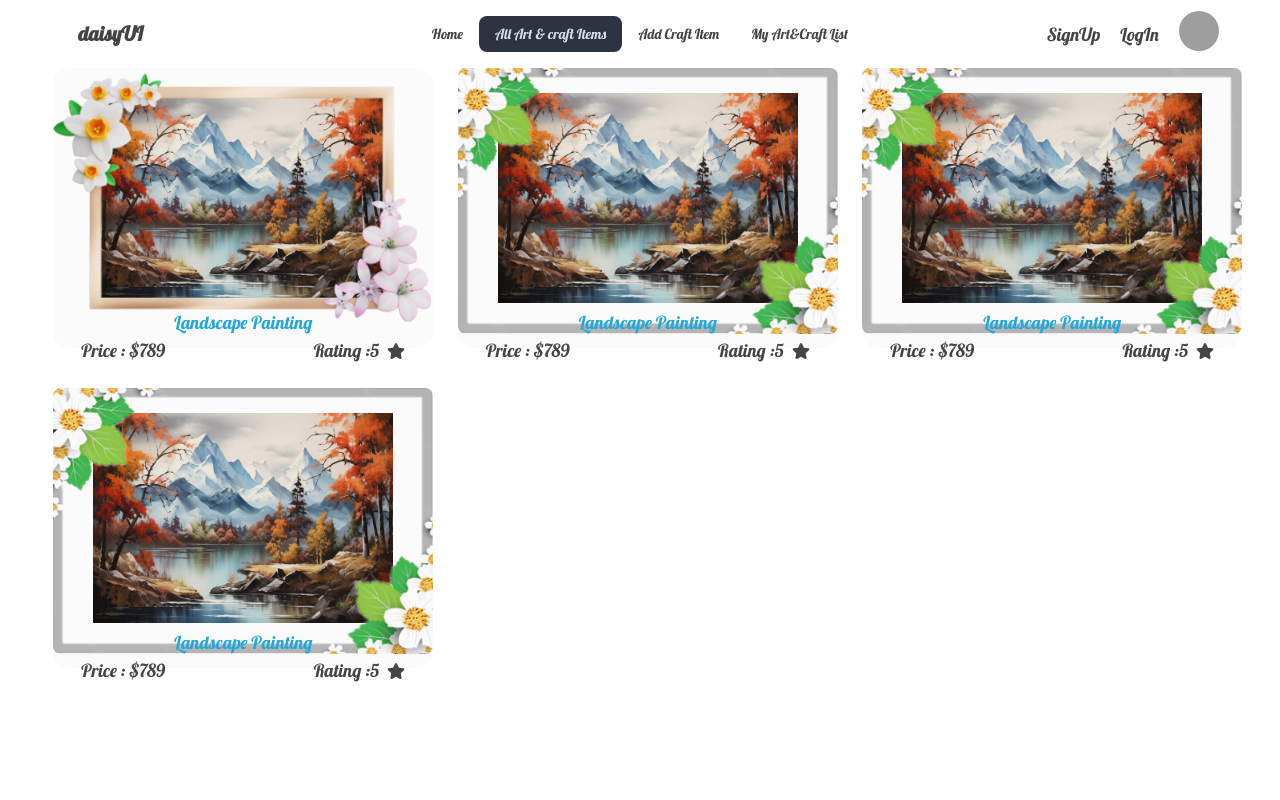
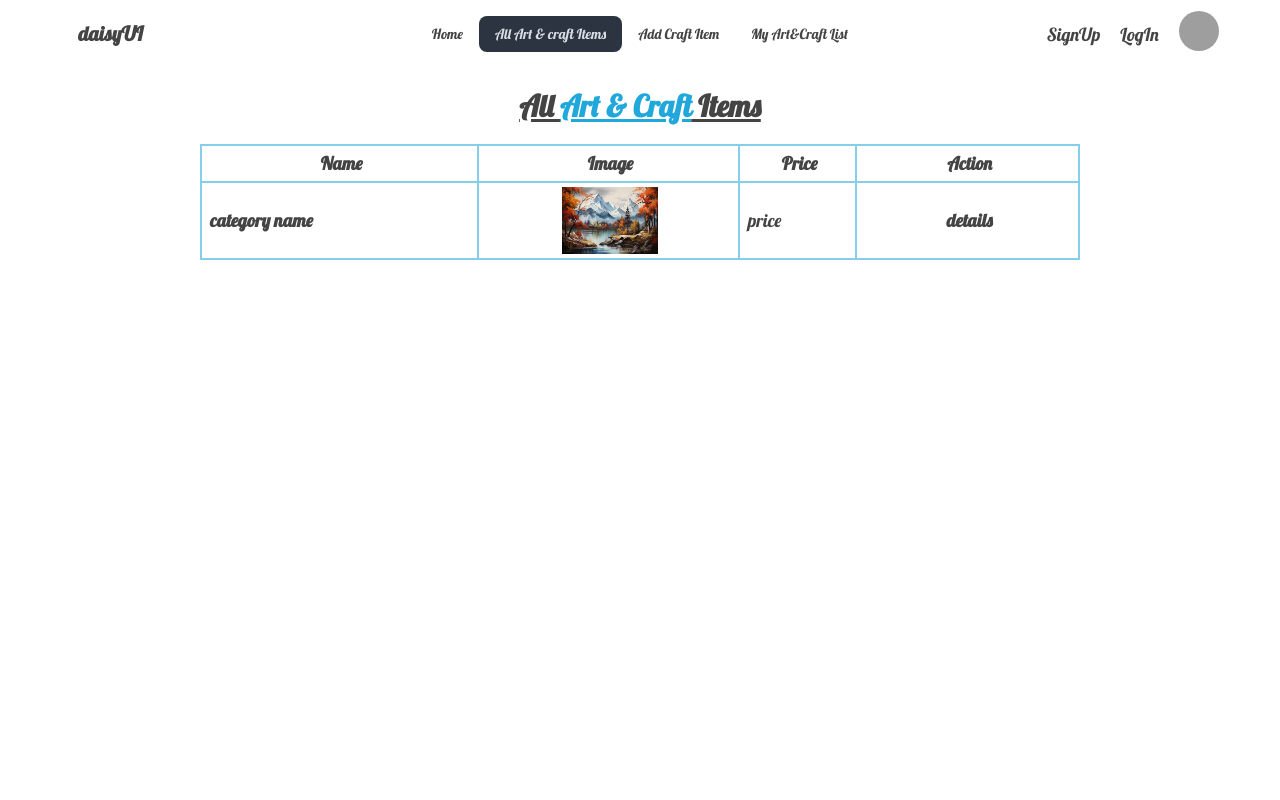
Before and after one commit to Sarajit-mondal/Assignment-10-Draw_Print, a React (Vite) app: page /allArtAndCraft in a window 1280 px wide. Shown: the top 800 px of the page. Built offline with nearby package versions, Linux system fonts and the light colour scheme; grey boxes are pictures that could not be loaded.

Commit message:
logIn from complete

```diff
--- a/src/components/allCard/AllCardItem.jsx
+++ b/src/components/allCard/AllCardItem.jsx
@@ -9,99 +9,43 @@ import { FaStar } from "react-icons/fa";
 
 function AllCardItem() {
   return (
-    <div className='grid grid-cols-1 md:grid-cols-2 lg:grid-cols-3 gap-10 [&>div]:mx-auto'>
-        {/* card one */}
-        <div className="relative w-[380px] h-[280px] hover:scale-105 ease-linear duration-200">
-         <img src={catagoryFram} alt="" className='absolute z-10 rounded-lg' />
-         <img src={LandscapePainting} alt=""  className='absolute w-[300px] pb-5 top-2/4 -translate-y-2/4 -translate-x-2/4 left-2/4'/>
+    <>
+    <h1 className='text-3xl text-center  mt-5  font-bold underline'>All <span className='underline text-sky-500 font-extrabold'>Art & Craft</span>  Items</h1>
+     <div className=" flex items-center justify-center pt-5">
 
-          {/* text and button   */}
-          <Link className='absolute flex justify-center items-center z-40 bg-[#bcbcbc0F] rounded-2xl w-full h-full hover:bg-[#bcbcbc33] ease-linear duration-300 [&>*]:hidden [&>*]:hover:block'>
-                <button className='py-1 bg-[#bcbcbc99] px-3 rounded-full opacity-100
-              text-sky-500 border-2  z-50 active:scale-95'>View Details</button>
-                </Link>
+    <table className='w-full md:w-3/4 text-left '>
+       {/* head */}
+  <thead>
+    <tr className='[&>th]:text-center'>
 
-                <div className='absolute flex justify-center items-center z-50 bottom-3 left-2/4 -translate-x-2/4  text-sky-500 rounded-full'>
-                    <h2 >Landscape Painting</h2 >
-                </div>
+      <th>Name</th>
+      <th>Image</th>
+      <th>Price</th>
+      <th>Action</th>
+    </tr>
+  </thead>
+  <tbody>
+    {/* row 1 */}
+    <tr>
+      <th>
+        category name
+      </th>
+      <td>
+      <img src={LandscapePainting} alt="" className='w-24 mx-auto' />
+      </td>
+      <td>
+        price
+      </td>
+      <th className='text-center'>
+        <Link to={'/details'}> <button className="btn btn-ghost hover:bg-sky-400 text-lg ">details</button></Link>
+      </th>
+    </tr>
 
-         {/* text and button   */}
-                <div className='absolute -bottom-4 flex items-center justify-between w-full px-7'>
-                <p>Price : $789</p>
-                <p className='flex items-center space-x-2'>Rating : <span>5</span> <FaStar></FaStar></p>
+    </tbody>
+    </table>
+ </div>
+    </>
 
-                </div>
-        </div>
-        {/* card one */}
-
-
-        {/* card two */}
-        <div className="relative w-[380px] h-[280px] hover:scale-105 ease-linear duration-200">
-         <img src={allCardFram} alt="" className='absolute z-10 rounded-lg' />
-         <img src={LandscapePainting} alt=""  className='absolute w-[300px] pb-5 top-2/4 -translate-y-2/4 -translate-x-2/4 left-2/4'/>
-
-          {/* text and button   */}
-          <Link className='absolute flex justify-center items-center z-40 bg-[#bcbcbc0F] rounded-2xl w-full h-full hover:bg-[#bcbcbc33] ease-linear duration-300 [&>*]:hidden [&>*]:hover:block'>
-                <button className='py-1 bg-[#bcbcbc99] px-3 rounded-full opacity-100
-              text-sky-500 border-2  z-50 active:scale-95'>View Details</button>
-                </Link>
-
-                <div className='absolute flex justify-center items-center z-50 bottom-3 left-2/4 -translate-x-2/4  text-sky-500 rounded-full'>
-                    <h2 >Landscape Painting</h2 >
-                </div>
-
-         {/* text and button   */}
-                <div className='absolute -bottom-4 flex items-center justify-between w-full px-7'>
-                <p>Price : $789</p>
-                <p className='flex items-center space-x-2'>Rating : <span>5</span> <FaStar></FaStar></p>
-
-                </div>
-        </div>
-        {/* card two */}
-        <div className="relative w-[380px] h-[280px] hover:scale-105 ease-linear duration-200">
-         <img src={allCardFram} alt="" className='absolute z-10 rounded-lg' />
-         <img src={LandscapePainting} alt=""  className='absolute w-[300px] pb-5 top-2/4 -translate-y-2/4 -translate-x-2/4 left-2/4'/>
-
-          {/* text and button   */}
-          <Link className='absolute flex justify-center items-center z-40 bg-[#bcbcbc0F] rounded-2xl w-full h-full hover:bg-[#bcbcbc33] ease-linear duration-300 [&>*]:hidden [&>*]:hover:block'>
-                <button className='py-1 bg-[#bcbcbc99] px-3 rounded-full opacity-100
-              text-sky-500 border-2  z-50 active:scale-95'>View Details</button>
-                </Link>
-
-                <div className='absolute flex justify-center items-center z-50 bottom-3 left-2/4 -translate-x-2/4  text-sky-500 rounded-full'>
-                    <h2 >Landscape Painting</h2 >
-                </div>
-
-         {/* text and button   */}
-                <div className='absolute -bottom-4 flex items-center justify-between w-full px-7'>
-                <p>Price : $789</p>
-                <p className='flex items-center space-x-2'>Rating : <span>5</span> <FaStar></FaStar></p>
-
-                </div>
-        </div>
-        {/* card two */}
-        <div className="relative w-[380px] h-[280px] hover:scale-105 ease-linear duration-200">
-         <img src={allCardFram} alt="" className='absolute z-10 rounded-lg' />
-         <img src={LandscapePainting} alt=""  className='absolute w-[300px] pb-5 top-2/4 -translate-y-2/4 -translate-x-2/4 left-2/4'/>
-
-          {/* text and button   */}
-          <Link className='absolute flex justify-center items-center z-40 bg-[#bcbcbc0F] rounded-2xl w-full h-full hover:bg-[#bcbcbc33] ease-linear duration-300 [&>*]:hidden [&>*]:hover:block'>
-                <button className='py-1 bg-[#bcbcbc99] px-3 rounded-full opacity-100
-              text-sky-500 border-2  z-50 active:scale-95'>View Details</button>
-                </Link>
-
-                <div className='absolute flex justify-center items-center z-50 bottom-3 left-2/4 -translate-x-2/4  text-sky-500 rounded-full'>
-                    <h2 >Landscape Painting</h2 >
-                </div>
-
-         {/* text and button   */}
-                <div className='absolute -bottom-4 flex items-center justify-between w-full px-7'>
-                <p>Price : $789</p>
-                <p className='flex items-center space-x-2'>Rating : <span>5</span> <FaStar></FaStar></p>
-
-                </div>
-        </div>
-    </div>
   )
 }
 
--- a/src/index.css
+++ b/src/index.css
@@ -6,3 +6,12 @@
 @tailwind base;
 @tailwind components;
 @tailwind utilities;
+
+
+
+tr,th,td{
+    border: 2px solid skyblue;
+    padding: 4px;
+    padding-left: 8px;
+
+}
--- a/src/pages/AddCreft.jsx
+++ b/src/pages/AddCreft.jsx
@@ -12,6 +12,12 @@ const AddCreft = () => {
 
   return (
     <form onSubmit={handleSubmit(onSubmit)} className="max-w-lg mx-auto mt-8">
+      <div className="mb-4">
+        <label htmlFor="photo_url" className="block text-sm font-medium text-gray-700">Photo Url</label>
+        <input type="text" id="photo_url" {...register("photo_url", { required: true })} className="mt-1 border-sky-300 border-2 bg-transparent p-2   focus:ring-indigo-500 focus:border-indigo-500 block w-full shadow-sm sm:text-sm  rounded-md " />
+        {errors.item_name && <span className="text-red-500">Item name is required</span>}
+      </div>
+      {/* name */}
       <div className="mb-4">
         <label htmlFor="item_name" className="block text-sm font-medium text-gray-700">Item Name</label>
         <input type="text" id="item_name" {...register("item_name", { required: true })} className="mt-1 border-sky-300 border-2 bg-transparent p-2   focus:ring-indigo-500 focus:border-indigo-500 block w-full shadow-sm sm:text-sm  rounded-md " />
--- /dev/null
+++ b/src/pages/ViewDetails.jsx
@@ -0,0 +1,76 @@
+import { Link } from "react-router-dom"
+
+
+function ViewDetails() {
+    const item =
+        {
+            customization
+:
+"yes",
+item_name
+:
+"sdfsdfsdf ",
+photo_url
+:
+"https://t3.ftcdn.net/jpg/05/79/39/50/360_F_579395052_iD87OYMWrQHLwLeCDtcYWicQw3G3UAZv.jpg",
+price
+:
+"1",
+processing_time
+:
+"3",
+rating
+:
+"3",
+short_description
+:
+"sdfsdfsdf asdfsdf asdf asdfsadf asdf asdf aedsfsadf ",
+stock_status
+:
+"In stock",
+subcategory_name
+:
+"sfsdfsd",
+user_email
+:
+"bdsarajit@gmail.com",
+user_name
+:
+"jit"
+        }
+
+  return (
+    <div className="max-w-5xl mx-auto px-4 py-5 h-screen ">
+    <div className="grid grid-cols-1 md:h-3/4 md:mt-10  md:grid-cols-2 gap-8 border-2 border-sky-400 ">
+      <div className="p-1">
+        <img src={item.photo_url} alt={item.item_name} className="w-full h-full" />
+      </div>
+
+      {/* right side */}
+      <div className="pr-5 flex flex-col justify-between p-1">
+        <h1 className="text-3xl font-bold mb-4">{item.item_name}</h1>
+        <h2 className="text-xl font-semibold mb-2">{item.subcategory_name}</h2>
+        <p className="text-gray-700 mb-4">{item.short_description}</p>
+        <div className="flex items-center mb-4 justify-between">
+          <span className="text-lg font-semibold text-blue-600 mr-2">Price : ${item.price}</span>
+          <span className="text-gray-600">Rating: {item.rating}</span>
+          <p>Customization: <Link className="py-1 px-3 bg-sky-500 text-light-color rounded-full">{item.customization}</Link></p>
+        </div>
+        <div className="mb-4 flex justify-between gap-5 items-center">
+
+          <p>Processing Time: {item.processing_time}</p>
+          <p>Stock Status: {item.stock_status
+}</p>
+        </div>
+        <div className="mb-4">
+          <p>User Email: {item.user_email}</p>
+          <p>User Name: {item.user_name}</p>
+        </div>
+        {/* Add any additional details or actions here */}
+      </div>
+    </div>
+  </div>
+  )
+}
+
+export default ViewDetails
```
Also changed, not shown: src/hooks/AllRoute.jsx (+6 -1 lines).
